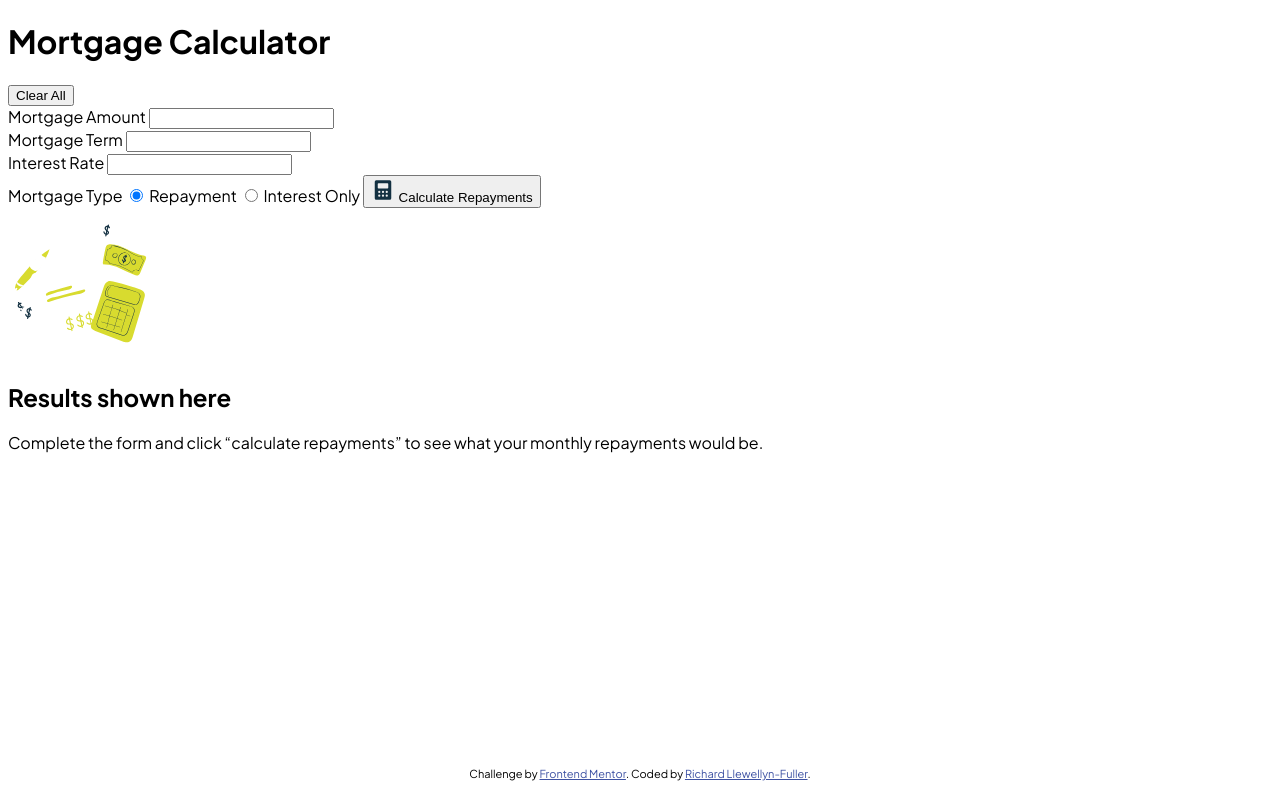
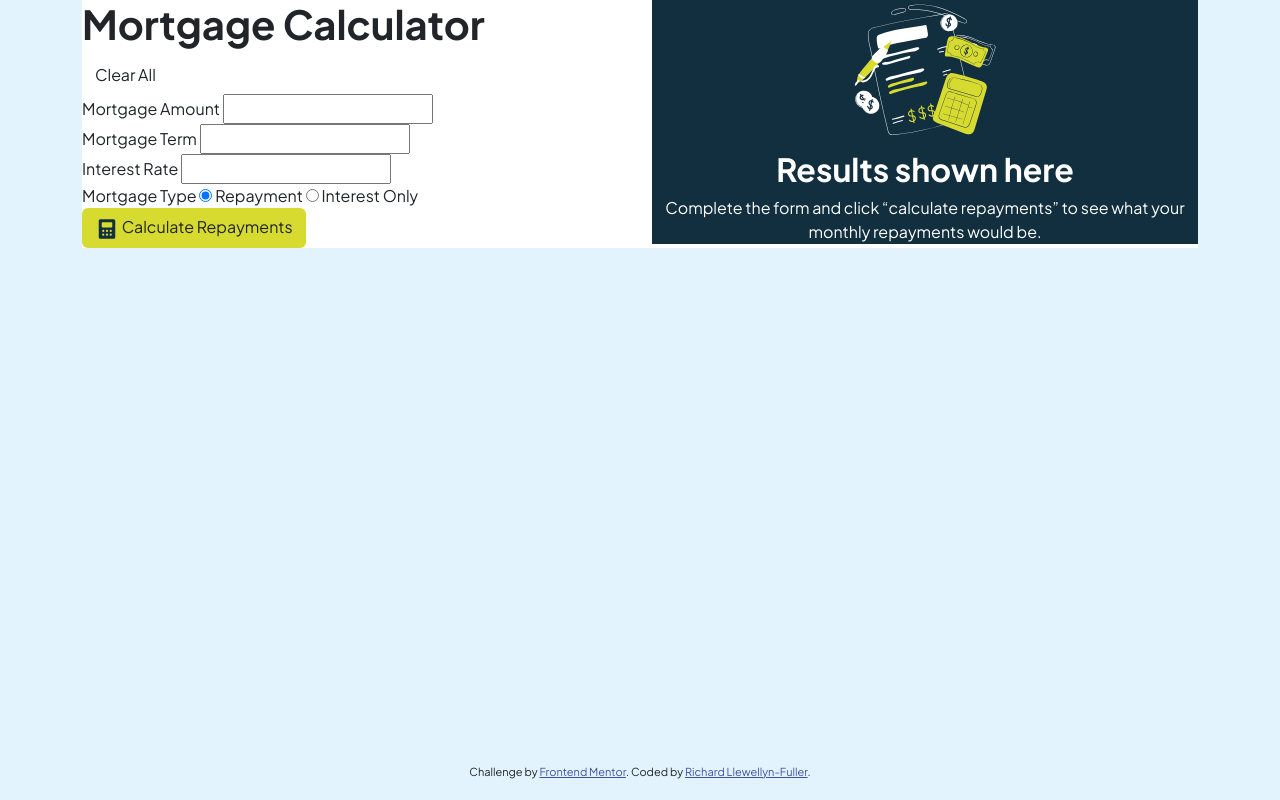
Before and after one commit to RichLlew182/mortgage-calculator, a plain HTML site: page index.html in a window 1280 px wide. Drawn offline with nearby package versions, Linux system fonts and the light colour scheme.

Commit message:
added link to bootstrap and added some initial variables and utility classes

```diff
--- a/index.html
+++ b/index.html
@@ -7,6 +7,8 @@
   <!-- displays site properly based on user's device -->
 
   <link rel="icon" type="image/svg" sizes="32x32" href="./assets/images/favicon-32x32.png">
+  <link href="https://cdn.jsdelivr.net/npm/bootstrap@5.3.6/dist/css/bootstrap.min.css" rel="stylesheet"
+    integrity="sha384-4Q6Gf2aSP4eDXB8Miphtr37CMZZQ5oXLH2yaXMJ2w8e2ZtHTl7GptT4jmndRuHDT" crossorigin="anonymous">
   <link rel="stylesheet" href="./style.css">
 
   <title>Frontend Mentor | Mortgage repayment calculator</title>
@@ -30,11 +32,13 @@
 
 <body>
 
-  <form id="mortgageCalculatorForm">
-    <div class="">
+  <div class="container">
+    <form id="mortgageCalculatorForm" class="bg-white">
+      <div class="row">
+        <div class="col-12 col-lg-6">
           <div>
             <h1>Mortgage Calculator</h1>
-        <button id="clearBtn" href="#" type="button">Clear All</button>
+            <button id="clearBtn" class="btn" href="#" type="button">Clear All</button>
           </div>
 
           <label for="mortgageAmount">Mortgage Amount</label>
@@ -56,16 +60,16 @@
           <label for="interestOnly">Interest Only</label>
 
 
-      <button id="calculateRepaymentsBtn" class="btn" type="submit"><img src="./assets/images/icon-calculator.svg"
-          alt=""> Calculate
+          <button id="calculateRepaymentsBtn" class="btn bg-lime" type="submit"><img
+              src="./assets/images/icon-calculator.svg" alt=""> Calculate
             Repayments</button>
         </div>
 
-    <div class="">
+        <div class="col-12 col-lg-6">
           <!-- Empty results start -->
 
 
-      <div class="results-empty">
+          <div class="results-empty text-white bg-slate-900 text-center">
             <img src="./assets/images/illustration-empty.svg" height="150" width="150" alt="Mortgage Calculator">
             <h2>Results shown here</h2>
 
@@ -95,8 +99,10 @@
           </div>
 
         </div>
+      </div>
+
     </form>
-  <!-- Completed results end -->
+  </div>
 
   <div class="attribution">
     Challenge by <a href="https://www.frontendmentor.io?ref=challenge">Frontend Mentor</a>.
--- a/style.css
+++ b/style.css
@@ -3,10 +3,65 @@
     src: url(./assets/fonts/PlusJakartaSans-VariableFont_wght.ttf);
 }
 
+:root {
+
+    --lime: hsl(61, 70%, 52%);
+    --red: hsl(4, 69%, 50%);
+    --white: hsl(0, 0%, 100%);
+    --slate-100: hsl(202, 86%, 94%);
+    --slate-300: hsl(203, 41%, 72%);
+    --slate-500: hsl(200, 26%, 54%);
+    --slate-700: hsl(200, 24%, 40%);
+    --slate-900: hsl(202, 55%, 16%);
+
+    --fw-bold: 700;
+    --fw-normal: 500;
+}
+
+.bg-lime {
+    background-color: var(--lime);
+}
+
+.bg-red {
+    background-color: var(--red);
+}
+
+.white {
+    background-color: var(--white);
+}
+
+.bg-slate-100 {
+    background-color: var(--slate-100);
+}
+
+.bg-slate-300 {
+    background-color: var(--slate-300);
+}
+
+.bg-slate-500 {
+    background-color: var(--slate-500);
+}
+
+.bg-slate-700 {
+    background-color: var(--slate-700);
+}
+
+.bg-slate-900 {
+    background-color: var(--slate-900);
+}
+
 body {
+    font-family: 'Plus Jakarta Sans';
+    background-color: var(--slate-100);
+}
 
-    font-family: 'Plus Jakarta Sans';
+p {
+    margin-bottom: 0;
+}
 
+h1,
+h2 {
+    font-weight: var(--fw-bold);
 }
 
 .results-completed {
@@ -14,9 +69,9 @@ body {
 }
 
 div.error {
-    color: red;
+    color: var(--red)
 }
 
 input.error {
-    border: 1px solid red;
+    border: 1px solid var(--red)
 }
```
Lines whose indentation alone changed are shown as unchanged.
